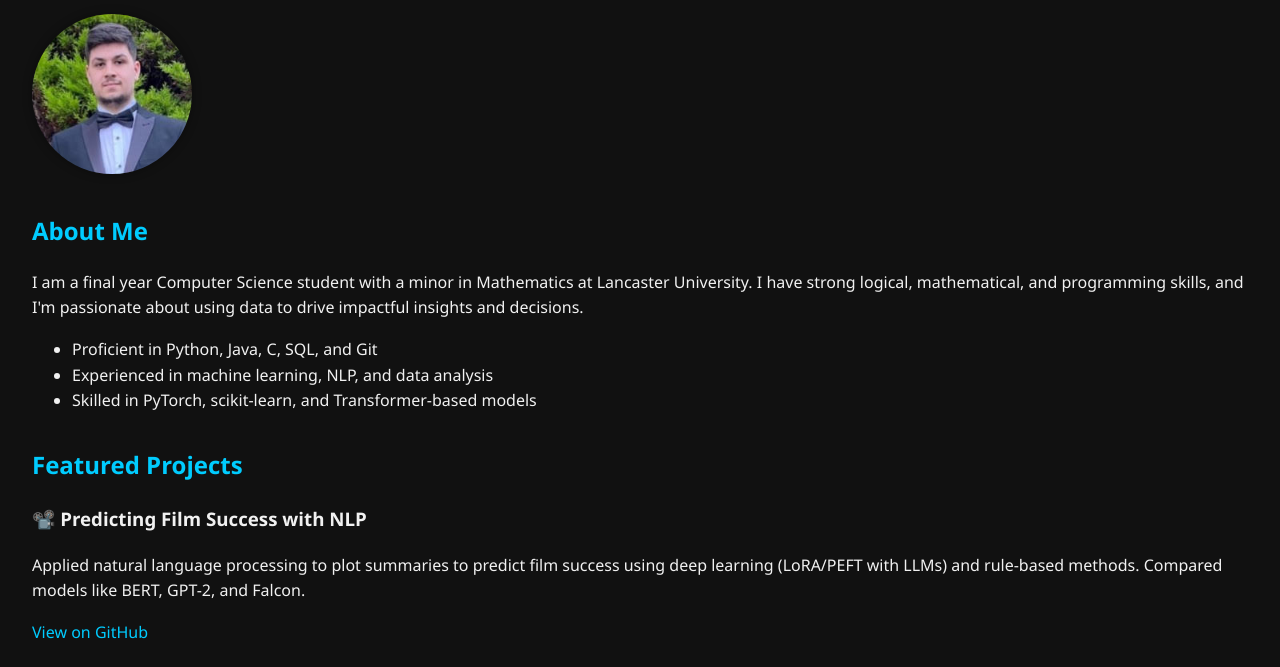
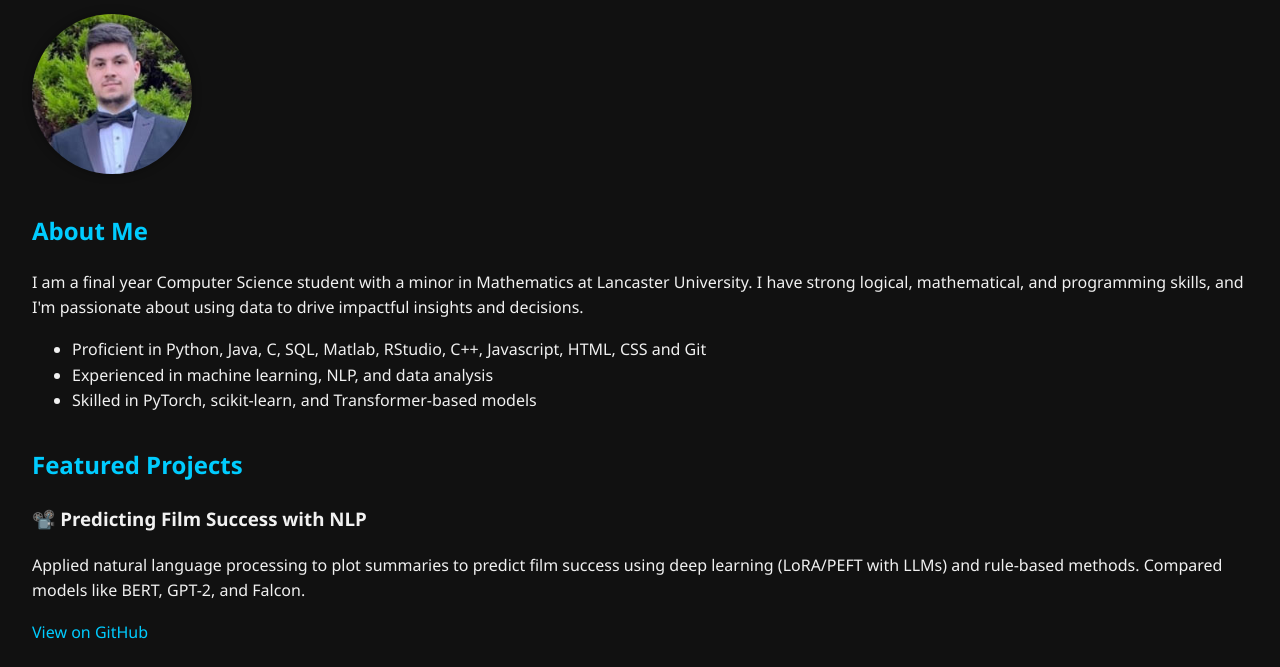
Before and after one commit to MylesKyne/myleskyne.github.io, a plain HTML site: page index.html in a window 1280 px wide. Shown: the part 122-789 px from the top of the page. Drawn offline with Linux system fonts and the light colour scheme.

Commit message:
updated index.html

```diff
--- a/index.html
+++ b/index.html
@@ -38,7 +38,7 @@
       I am a final year Computer Science student with a minor in Mathematics at Lancaster University. I have strong logical, mathematical, and programming skills, and I'm passionate about using data to drive impactful insights and decisions.
     </p>
     <ul>
-      <li>Proficient in Python, Java, C, SQL, and Git</li>
+      <li>Proficient in Python, Java, C, SQL, Matlab, RStudio, C++, Javascript, HTML, CSS and Git</li>
       <li>Experienced in machine learning, NLP, and data analysis</li>
       <li>Skilled in PyTorch, scikit-learn, and Transformer-based models</li>
     </ul>
```
